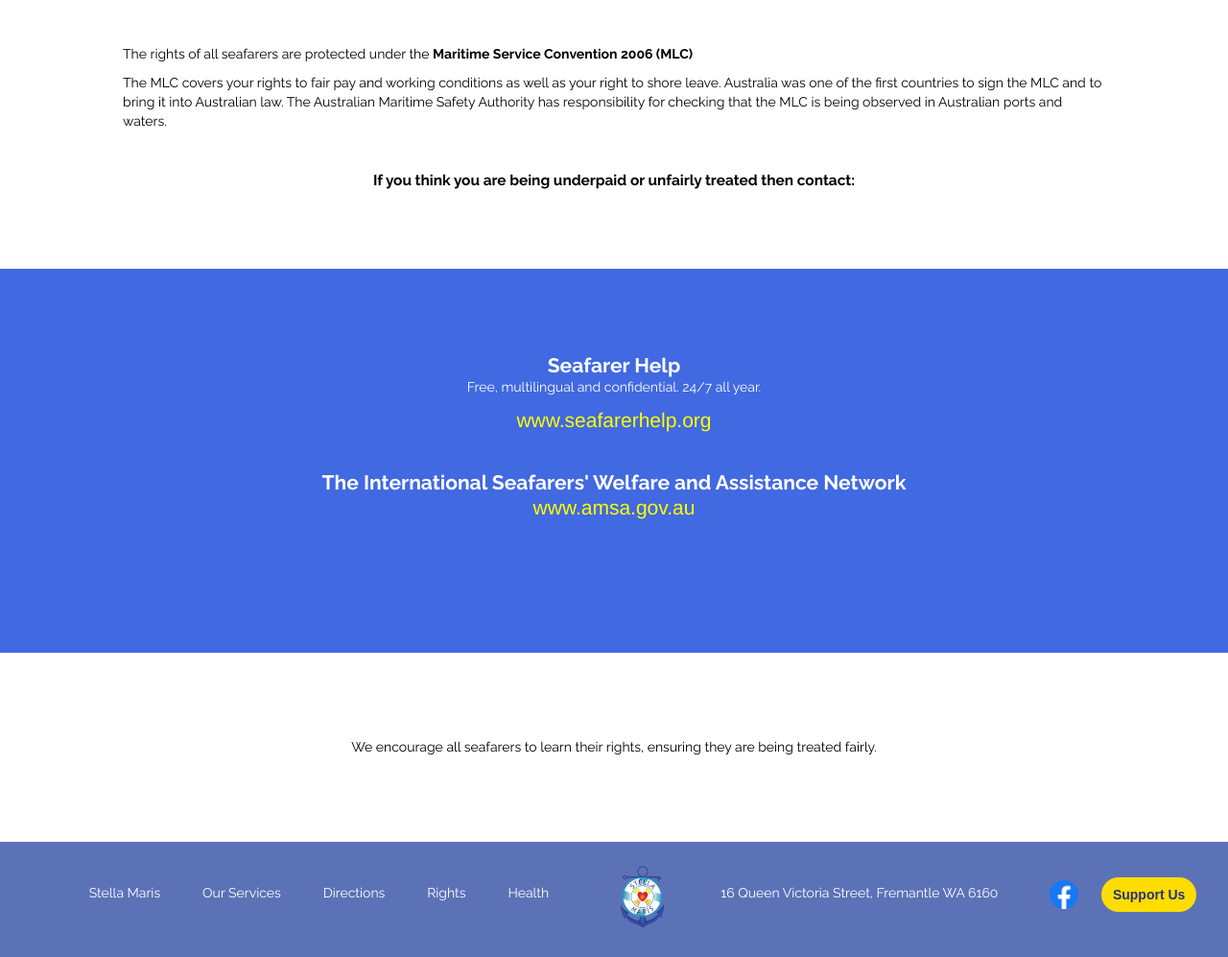
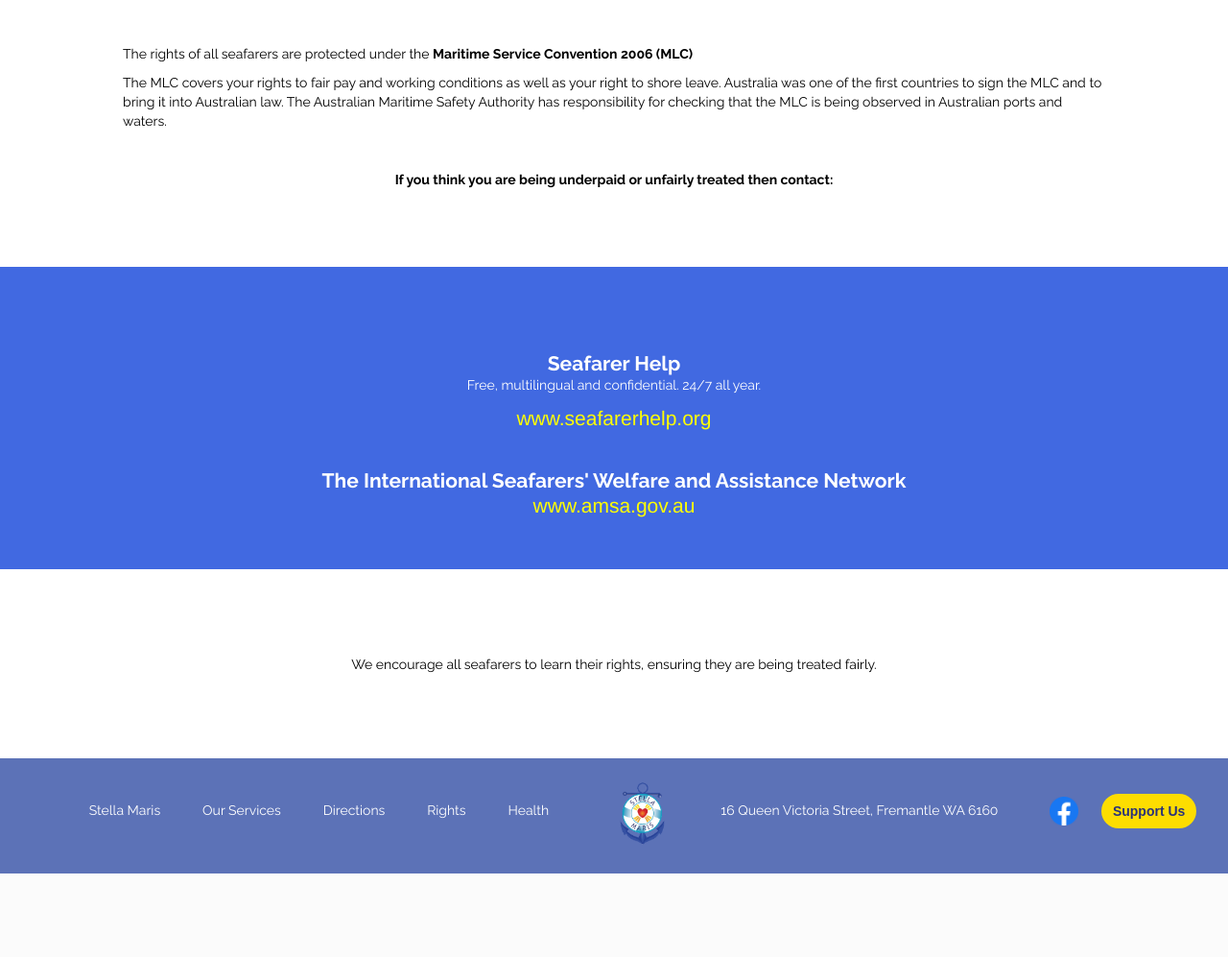
Before and after one commit to nich-stalker/stellamaris, a PHP site: page /rights.html in a window 1280 px wide. Shown: the part 230-1227 px from the top of the page at 96% size. After the commit the page ends 1140 px from the top, so only its background shows below. Run offline with PHP 8.4, Linux system fonts and the light colour scheme.

Commit message:
Update style.css

```diff
--- a/style.css
+++ b/style.css
@@ -121,6 +121,7 @@ p {
     font-weight: 800;
     border-radius: 30pt;
 }
+
 
 .btn.btn-default.footer {
     border: none;
@@ -519,9 +520,14 @@ ul#horizontal-list li {
     color: white;
     background-color: royalblue;
     text-align: center;
-    height: 50vh;
     padding-top: 4%;
+    padding-bottom: 4%;
 
+}
+
+.rights-margin {
+    margin-left: 5%;
+    margin-right: 5%;
 }
 
 .rights-link {
@@ -535,7 +541,6 @@ ul#horizontal-list li {
 
 .rights-intro {
     text-align: center;
-    font-size: 1.1em;
     padding: 3%;
 }
 
@@ -607,7 +612,7 @@ ul#horizontal-list li {
 }
 
 .prayer-mary-title {
-    padding-bottom: 5%;
+    padding-bottom: 3%;
 }
 
 .directions-times-left {
```
